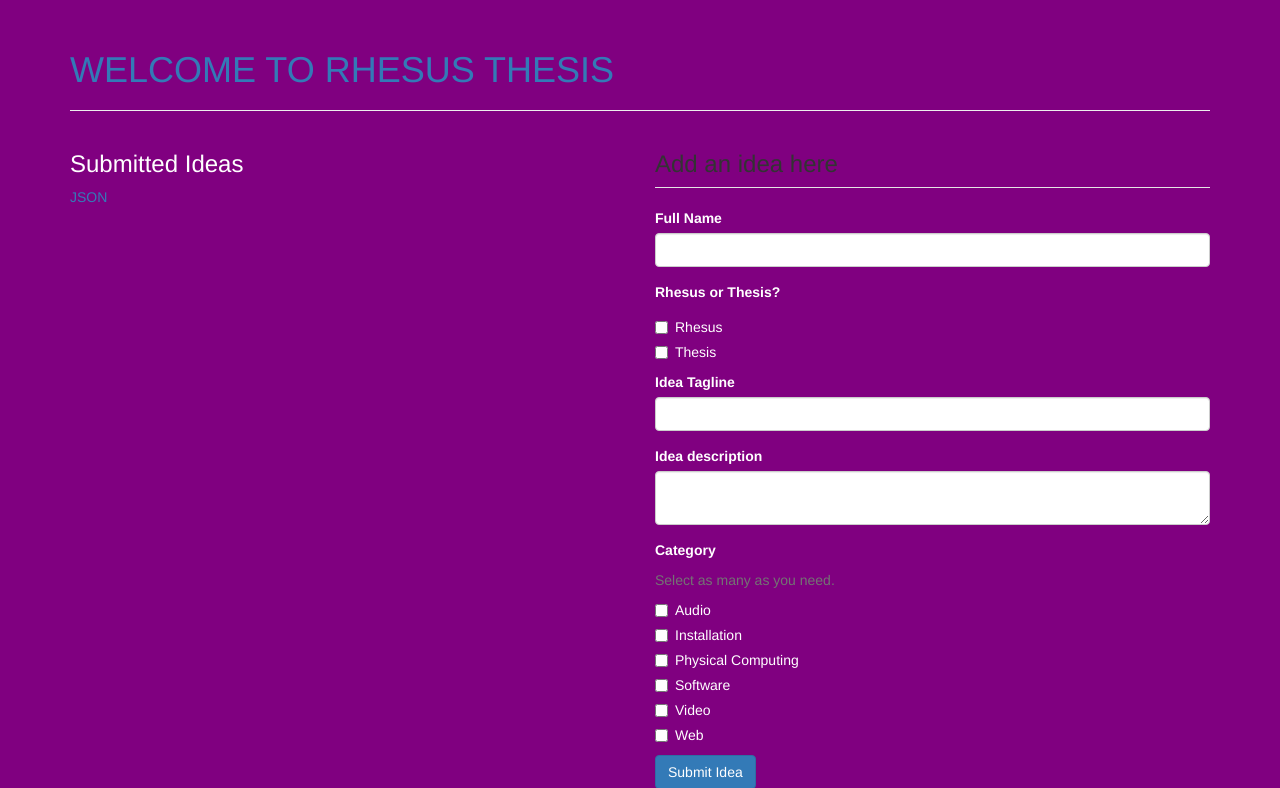
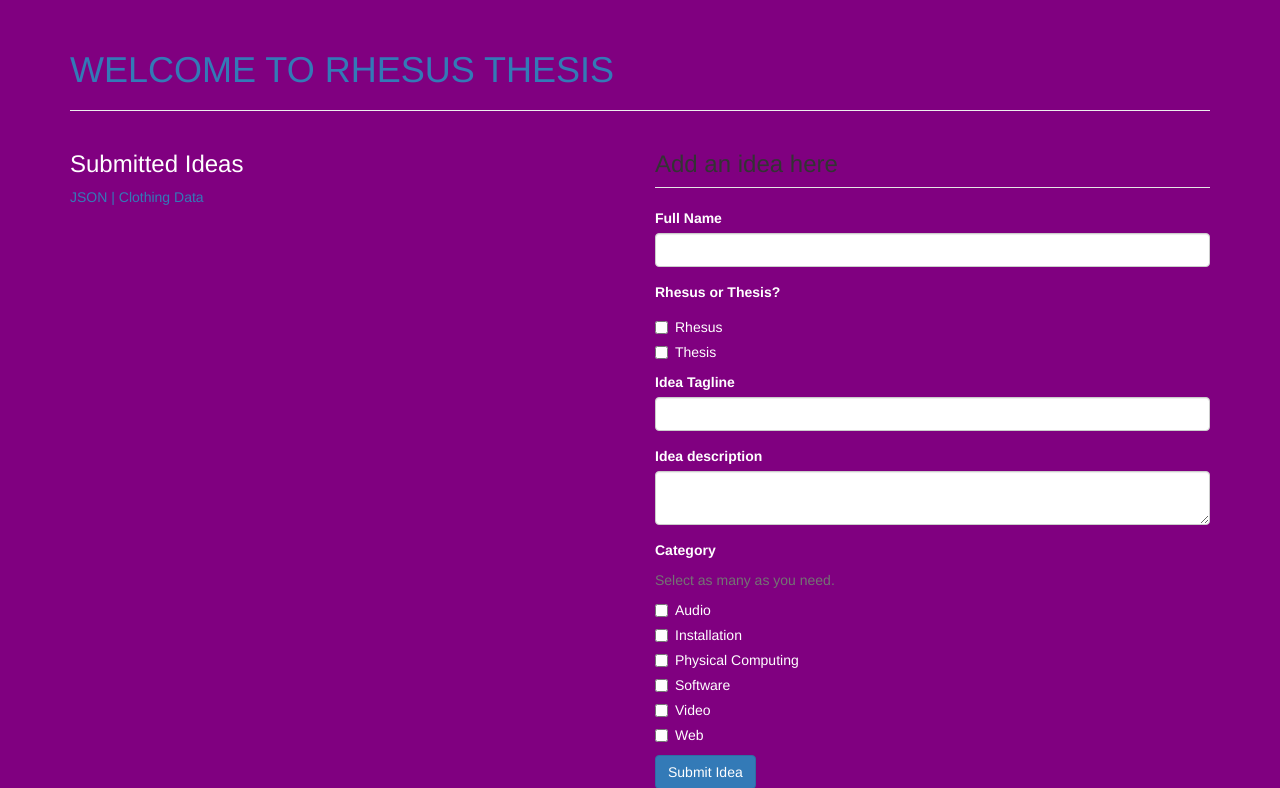
Before and after one commit to MilazzoCookies/RhesusThesis, a Flask app: page / in a window 1280 px wide. Shown: the top 788 px of the page. Run offline with Flask 2, Linux system fonts and the light colour scheme; data that the repository does not hold is empty; parts of the project's set-up code (start-up, migrations or seed data) failed here and were passed over; some libraries are stand-ins or nearby versions; some web fonts are replaced.

Commit message:
added link pulling json from caroline's site

```diff
--- a/app.py
+++ b/app.py
@@ -2,6 +2,7 @@ import os, datetime
 from flask import jsonify
 import re
 from flask import Flask, request, render_template, redirect, abort
+import requests
 from unidecode import unidecode
 
 # mongoengine database module
@@ -271,6 +272,29 @@ def data_ideas():
 		return jsonify(error)
 
 
+#pulling data from existing JSON on another site
+@app.route("/data/grab")
+def data_grab():
+
+	# fetch Ideas JSON
+	ideas = requests.get('http://omgclothes.herokuapp.com/data/ideas')
+
+	# get ideas from JSON
+	itpIdeas = ideas.json().get('ideas')
+
+	# log out the content of the request
+	app.logger.debug(itpIdeas)
+
+	# prepare template data
+	templateData = {
+		'ideas' : itpIdeas
+	}
+
+	return render_template("main.html", **templateData)
+
+
+
+
 
 # --------- Server On ----------
 # start the webserver
--- a/requirements.txt
+++ b/requirements.txt
@@ -2,3 +2,4 @@ Flask==0.10
 Mongoengine==0.8.4
 Flask-mongoengine==0.7
 Unidecode==0.04.14
+Requests==2.0.1
--- a/templates/layout.html
+++ b/templates/layout.html
@@ -31,7 +31,7 @@
 
             <footer>
                 <p><a href="http://itppyweb.herokuapp.com/notes/week_5">ITP DWD Fall 2013</a> | <a href="https://github.com/johnschimmel/ITP-Python-Databases-Week5">See Code on Github</a> |
-                <a href="/data/ideas">JSON</a> </p>
+                <a href="/data/ideas">JSON</a> | <a href="/data/grab">Clothing Data</a></p>
 
             </footer>
 
--- a/templates/main.html
+++ b/templates/main.html
@@ -8,7 +8,7 @@
 	<!-- left column -->
 	<div class="col-md-6">
 		<h3>Submitted Ideas</h3>
-		<p><a href="/data/ideas">JSON</a></p>
+		<p><a href="/data/ideas">JSON | </a> <a href="/data/grab">Clothing Data</a></p>
 
 		{% for idea in ideas %}
 			<h4>
@@ -40,7 +40,7 @@
 				{% endfor %}
 			</ul>
 
-			<a class="label" href="/ideas/{{ idea.slug }}/edit">edit</a>
+			<!-- <a class="label" href="/ideas/{{ idea.slug }}/edit">edit</a> -->
 			</p>
 
 			<hr/>
```
